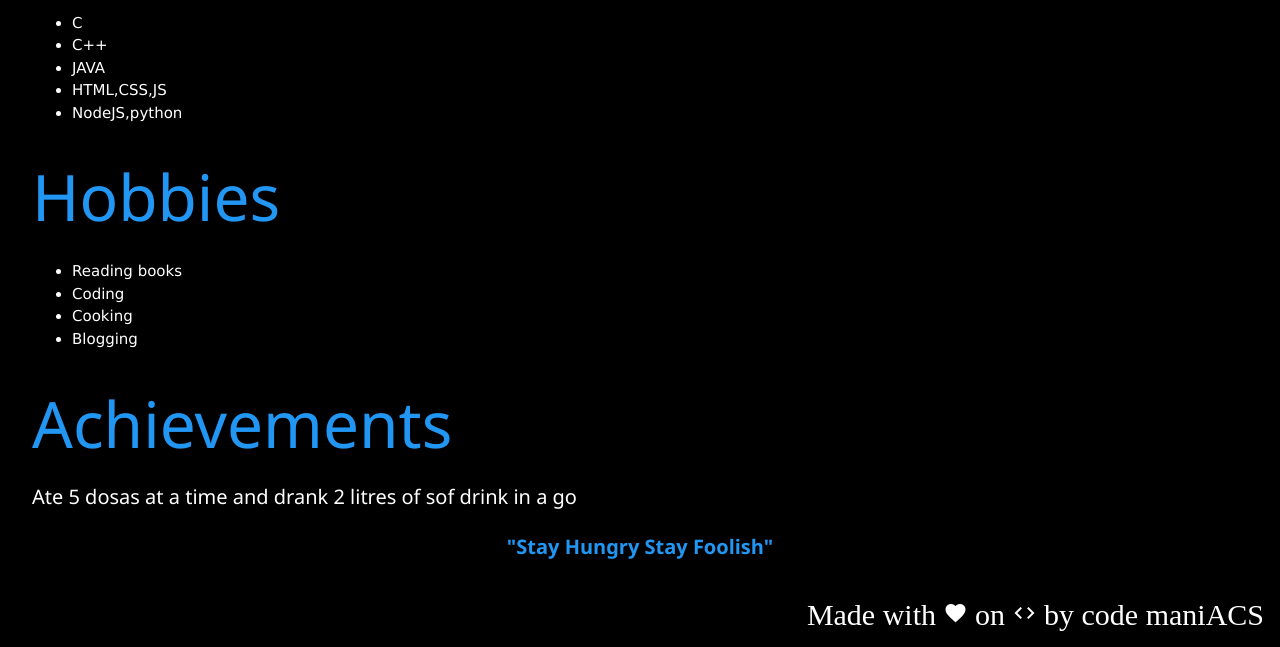
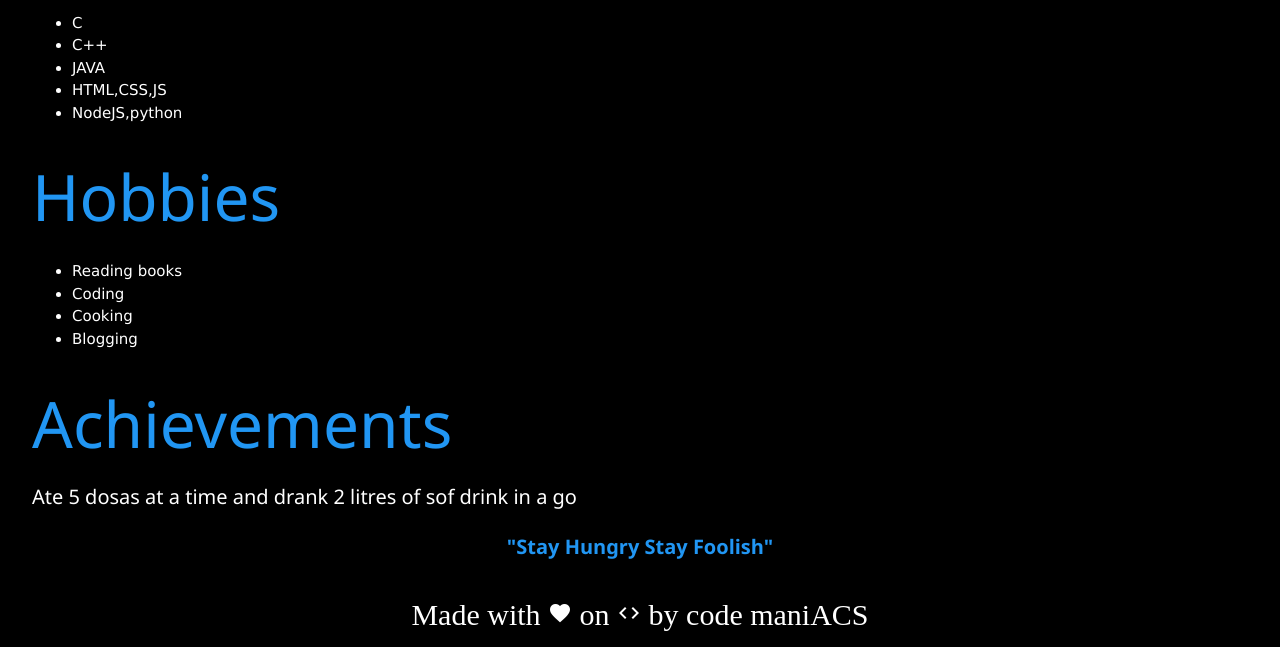
Before and after one commit to codemaniacs2018/sample-code, a plain HTML site: page index.html in a window 1280 px wide. Shown: the part 726-1373 px from the top of the page. Drawn offline with nearby package versions, Linux system fonts and the light colour scheme.

Commit message:
Update index.html

```diff
--- a/index.html
+++ b/index.html
@@ -51,6 +51,6 @@
     <h4 class="w3-center w3-text-blue"><b>"Stay Hungry Stay Foolish"</b></h4>
   </div>
   <div>
-  <h6 class="w3-right "style="font-size:30px; margin-top:20px;font-family:Lily Script One;">Made with <i class="material-icons">favorite</i> on <i class="material-icons">code</i> by code maniACS</h6>
+  <h6 class="w3-center "style="font-size:30px; margin-top:20px;font-family:Lily Script One;">Made with <i class="material-icons">favorite</i> on <i class="material-icons">code</i> by code maniACS</h6>
 </body>
 </html>
```
